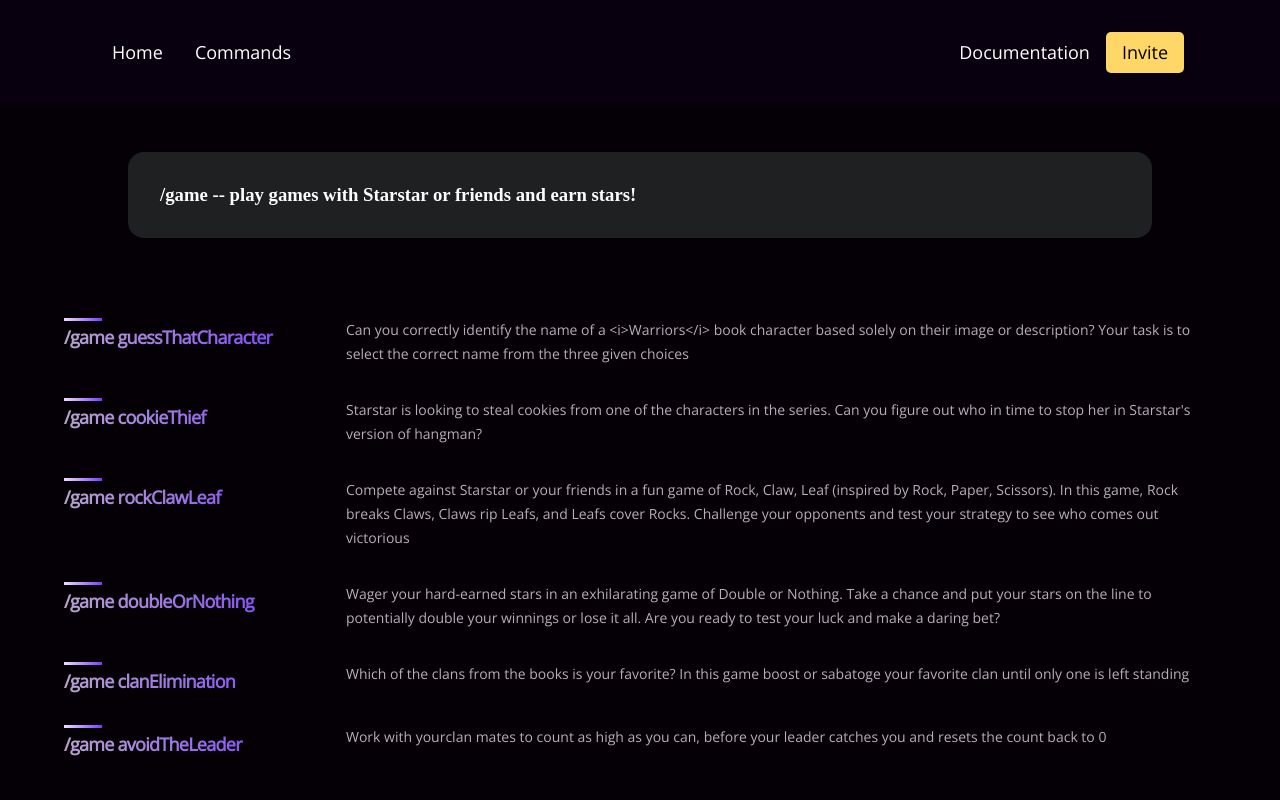
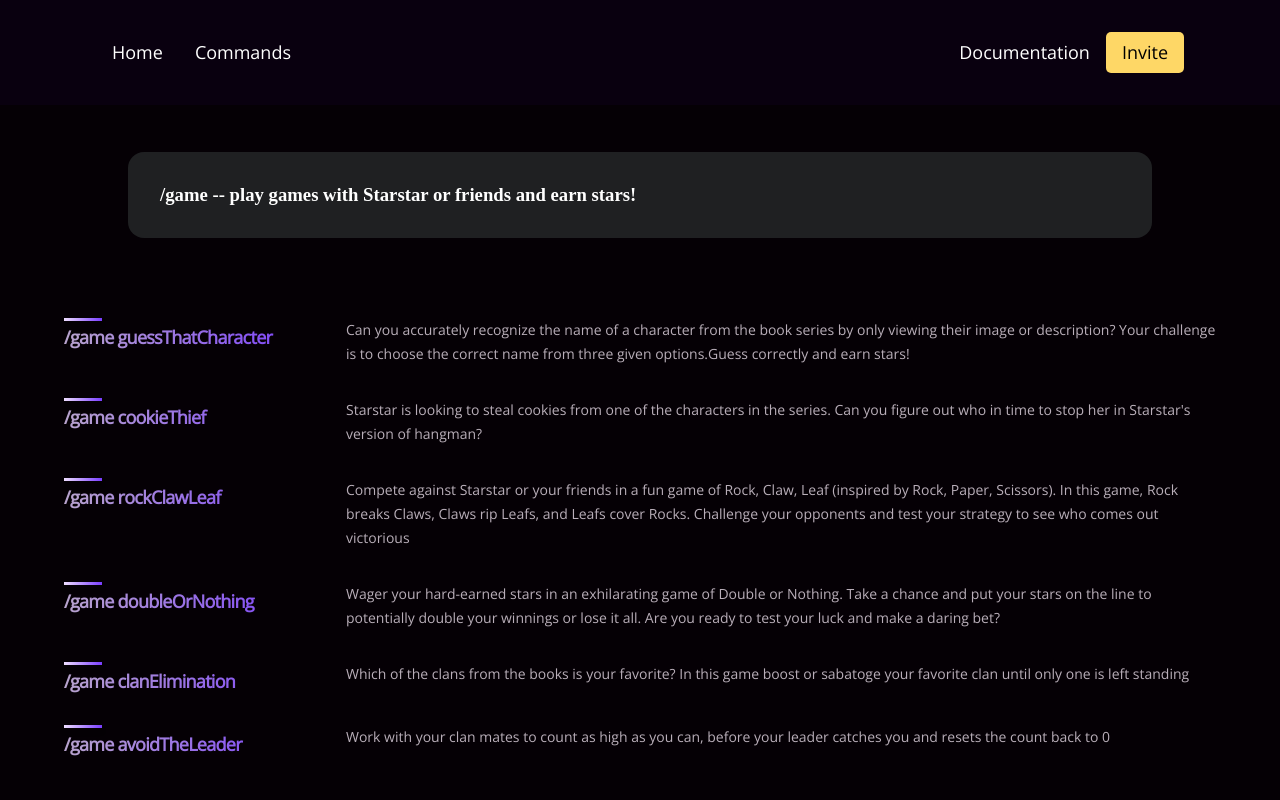
Before and after one commit to Kristy-H-Thompson/Starstar-Website, a React (Create React App) app: page /commands in a window 1280 px wide. Shown: the top 800 px of the page. Built offline with nearby package versions, Linux system fonts and the light colour scheme.

Commit message:
Update Commands.jsx

```diff
--- a/src/pages/commands/Commands.jsx
+++ b/src/pages/commands/Commands.jsx
@@ -8,7 +8,7 @@ import './commands.css';
 const gamesData = [
     {
       title: "/game guessThatCharacter",
-      text: 'Can you correctly identify the name of a <i>Warriors</i> book character based solely on their image or description? Your task is to select the correct name from the three given choices ',
+      text: 'Can you accurately recognize the name of a character from the book series by only viewing their image or description? Your challenge is to choose the correct name from three given options.Guess correctly and earn stars! ',
     },
     {
       title: '/game cookieThief',
@@ -28,7 +28,7 @@ const gamesData = [
     },
     {
       title: '/game avoidTheLeader',
-      text: 'Work with yourclan mates to count as high as you can, before your leader catches you and resets the count back to 0',
+      text: 'Work with your clan mates to count as high as you can, before your leader catches you and resets the count back to 0',
     },
   ];
 
```
